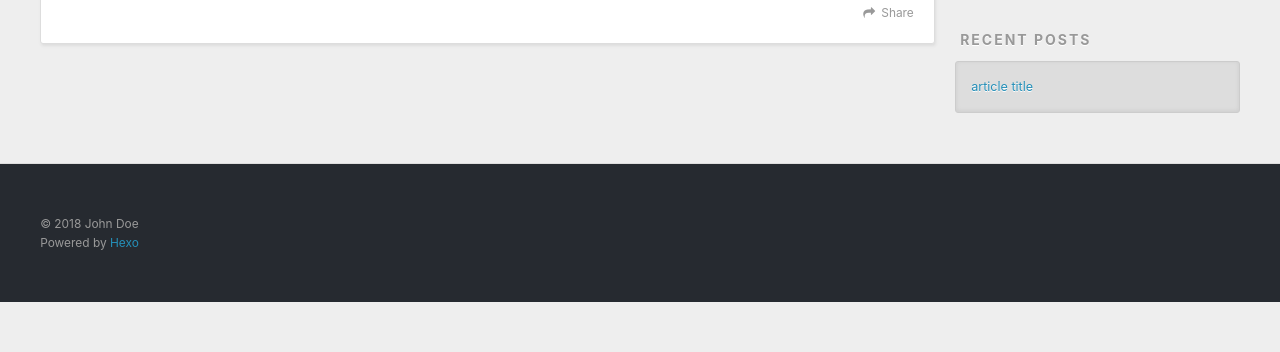
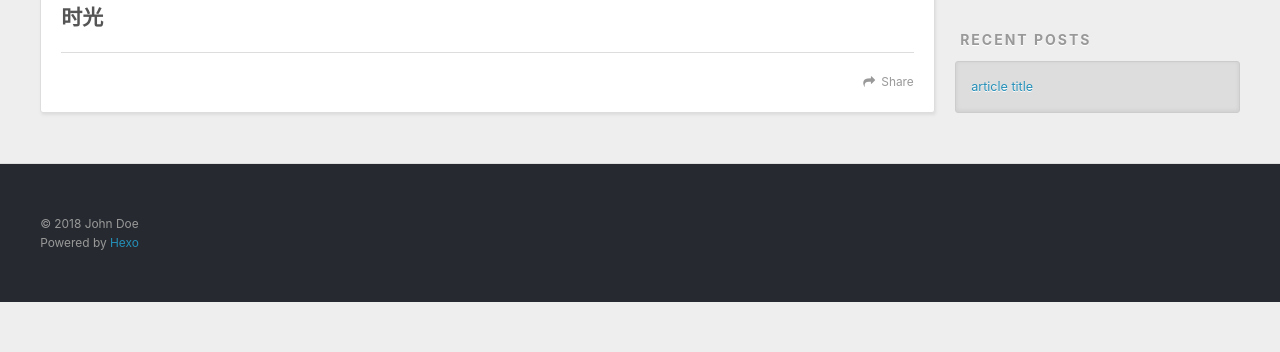
Before and after one commit to Sgdd123/Sgdd123.github.io, a plain HTML site: page index.html in a window 1280 px wide. Shown: the part 448-800 px from the top of the page. Drawn offline with nearby package versions, Linux system fonts and the light colour scheme.

Commit message:
Site updated: 2018-09-09 13:23:11

```diff
--- a/index.html
+++ b/index.html
@@ -84,7 +84,7 @@
 
     <div class="article-entry" itemprop="articleBody">
 
-
+        <h2 id="时光"><a href="#时光" class="headerlink" title="时光"></a>时光</h2>
 
     </div>
     <footer class="article-footer">
```
Also changed, not shown: 2018/09/09/article-title/index.html (+6 -3 lines).
